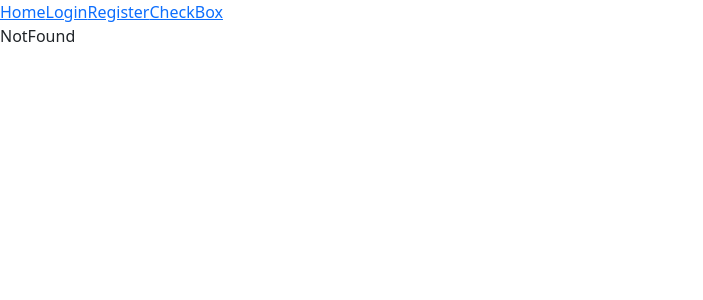
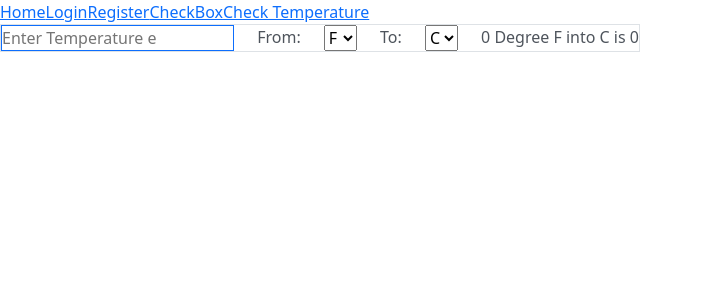
Before and after one commit to suraz-101/React-Blog-APP, a React (Vite) app in the folder Blog-app/: page /checkTemperature in a window 1280 px wide. Shown: the top 300 px of the page, without its empty margins (0-703 px from the left). Built offline with nearby package versions, Linux system fonts and the light colour scheme.

Commit message:
building temperature converter

```diff
--- a/Blog-app/src/App.jsx
+++ b/Blog-app/src/App.jsx
@@ -4,6 +4,7 @@ import { Register } from "./componenets/Register";
 import { Home } from "./componenets/Home";
 import { NotFound } from "./componenets/NotFound";
 import { CheckList } from "./componenets/CheckList";
+import { TemperatureMesurement } from "./componenets/TemperatureMesurement";
 
 function App() {
   return (
@@ -13,6 +14,7 @@ function App() {
         <Link to="/login">Login</Link>
         <Link to="/register">Register</Link>
         <Link to="/checkList">CheckBox</Link>
+        <Link to="/checkTemperature">Check Temperature</Link>
       </>
 
       <Routes>
@@ -21,6 +23,7 @@ function App() {
         <Route path="/register" element={<Register />} />
         <Route path="/*" element={<NotFound />} />
         <Route path="/checkList" element={<CheckList />} />
+        <Route path="/checkTemperature" element={<TemperatureMesurement />} />
       </Routes>
     </>
   );
--- /dev/null
+++ b/Blog-app/src/componenets/TemperatureMesurement.jsx
@@ -0,0 +1,60 @@
+import { useState } from "react";
+
+export const TemperatureMesurement = () => {
+  const [temp, setTemp] = useState(0);
+  const [from, setFrom] = useState("F");
+  const [to, setTo] = useState("C");
+  const [value, setValue] = useState(0);
+
+  const temperatureChange = () => {
+    setValue(from === "C" ? (temp * 9) / 5 + 32 : ((temp - 32) * 5) / 9);
+  };
+  return (
+    <div
+      className="border d-flex justify-content-between"
+      style={{ width: "50%" }}
+    >
+      <input
+        type="text"
+        className="border border-primary"
+        placeholder="Enter Temperature e"
+        onChange={(e) => {
+          setTemp(e.target.value);
+          temperatureChange();
+        }}
+      />
+      <label>From:</label>
+      <select
+        name="selectTemperature"
+        id="selectTempereature"
+        onChange={(e) => {
+          setFrom(e.target.value);
+          temperatureChange();
+        }}
+      >
+        <option value="F">F</option>
+        <option value="C">C</option>
+      </select>
+      <label>To:</label>
+      <select
+        name="selectTemperature"
+        id="selectTempereature"
+        onChange={(e) => {
+          setTo(e.target.value);
+          temperatureChange();
+          // setValue(from === "C" ? (temp * 9) / 5 + 32 : ((temp - 32) * 5) / 9);
+        }}
+      >
+        <option value="C">C</option>
+        <option value="F">F</option>
+      </select>
+      <label>
+        {temp} Degree {from} into {to} is {value}
+      </label>
+    </div>
+  );
+};
+
+//identify the selected option in to
+//identify the selected option in from
+// if selected option in from is F then setTemperature value using c formula else
```
